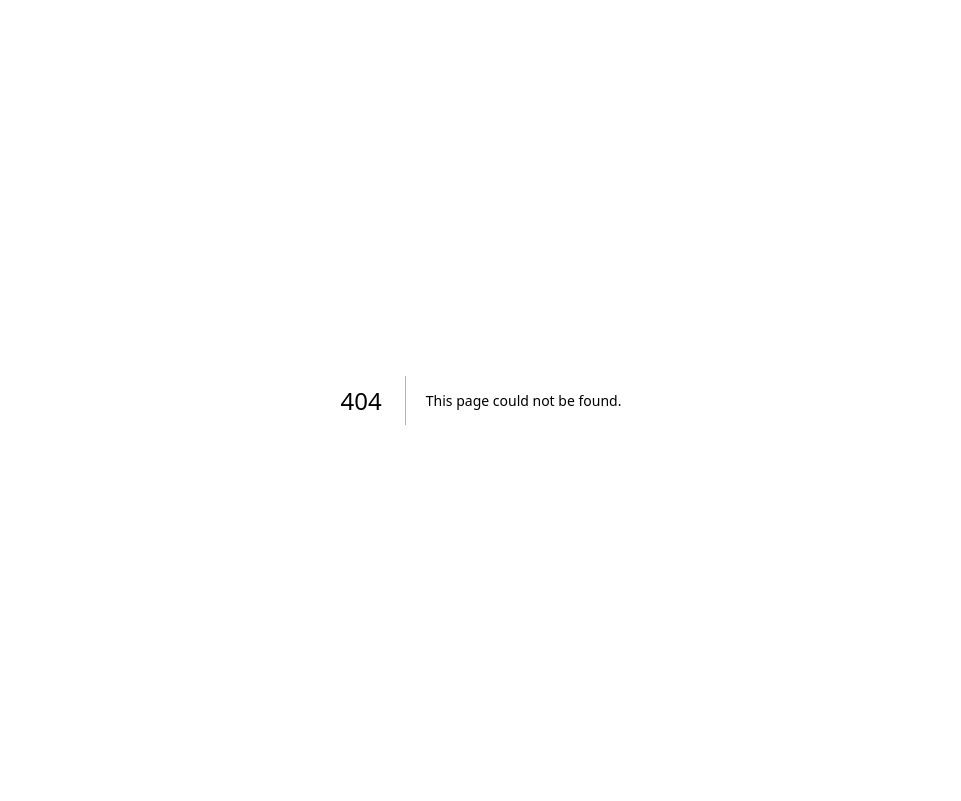
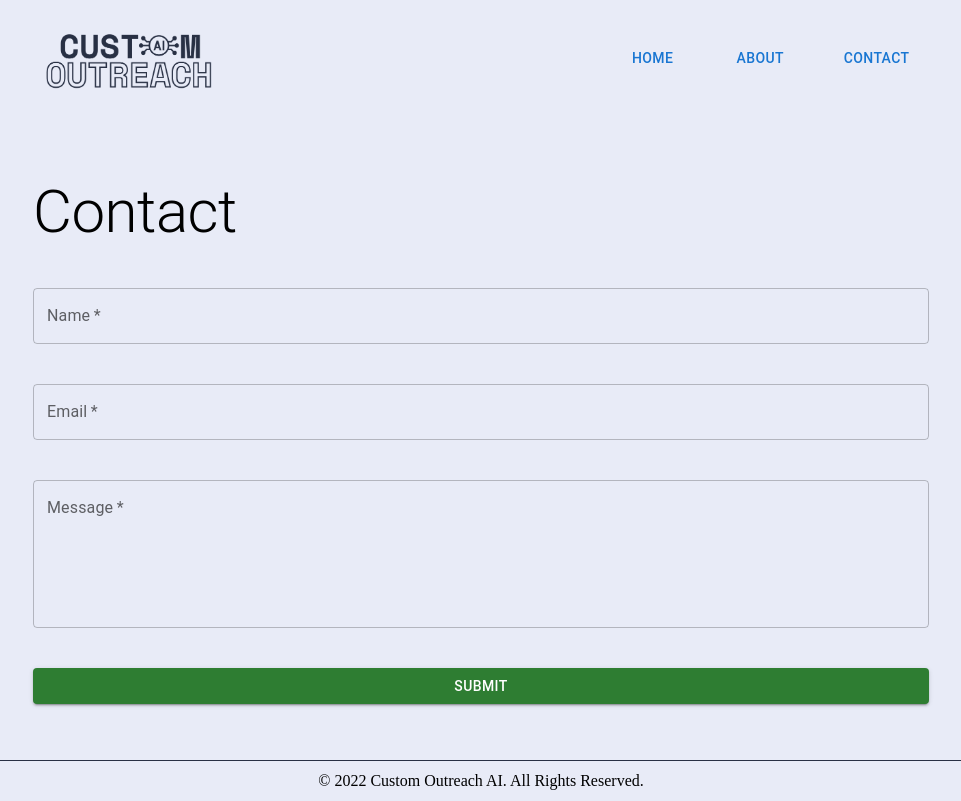
Before and after one commit to ashtilawat23/custom-outreach-generator, a Next.js app: page /contact in a window 1280 px wide. Before the commit this address had no page. Shown: the whole page, without its empty margins (159-1120 px from the left). Built offline with nearby package versions, Linux system fonts and the light colour scheme.

Commit message:
v0.2.0 complete

```diff
--- a/components/footer.js
+++ b/components/footer.js
@@ -1,11 +1,12 @@
 import React from 'react'
 import { Box } from '@mui/system'
+import { Typography } from '@mui/material'
 import styles from '../styles/Footer.module.css'
 
 const Footer = () => {
   return (
    <Box className={styles.container}>
-    <h2>footer</h2>
+    <Typography variant='h8'>© 2022 Custom Outreach AI. All Rights Reserved.</Typography>
    </Box>
   )
 }
--- a/components/header.js
+++ b/components/header.js
@@ -1,7 +1,8 @@
 import React from 'react'
 import styles from '../styles/Header.module.css'
-import { Box, Button } from '@mui/material';
-import Image from 'next/image';
+import { Box, Button } from '@mui/material'
+import Image from 'next/image'
+import Link from 'next/link'
 
 const Header = () => {
   return (
@@ -11,13 +12,19 @@ const Header = () => {
           src='/custom_outreach_ai.png'
           alt='customoutreach.ai'
           fill
-          objectFit='contain'
+          objectFit='cover'
         />
       </Box>
       <Box className={styles.navlinks}>
-        <Button variant='text' className={styles.button}>Home</Button>
-        <Button variant='text' className={styles.button}>About</Button>
-        <Button variant='text' className={styles.button}>Contact</Button>
+        <Link href='/' style={{ textDecoration:'none' }}>
+          <Button variant='text' className={styles.button}>Home</Button>
+        </Link>
+        <Link href='/about' style={{ textDecoration:'none' }}>
+          <Button variant='text' className={styles.button}>About</Button>
+        </Link>
+        <Link href='/contact' style={{ textDecoration:'none' }}>
+          <Button variant='text' className={styles.button}>Contact</Button>
+        </Link>
       </Box>
     </Box>
   )
--- /dev/null
+++ b/pages/api/checkout_sessions.js
@@ -0,0 +1,28 @@
+const stripe = require('stripe')(process.env.STRIPE_SECRET_KEY);
+
+export default async function handler(req, res) {
+  if (req.method === 'POST') {
+    try {
+      // Create Checkout Sessions from body params.
+      const session = await stripe.checkout.sessions.create({
+        line_items: [
+          {
+            // Provide the exact Price ID (for example, pr_1234) of the product you want to sell
+            price: 'price_1MIkfAE3FP494hf6TMs1wPdb',
+            quantity: 1,
+          },
+        ],
+        mode: 'payment',
+        success_url: `${req.headers.origin}/?success=true`,
+        cancel_url: `${req.headers.origin}/?canceled=true`,
+        automatic_tax: {enabled: true},
+      });
+      res.redirect(303, session.url);
+    } catch (err) {
+      res.status(err.statusCode || 500).json(err.message);
+    }
+  } else {
+    res.setHeader('Allow', 'POST');
+    res.status(405).end('Method Not Allowed');
+  }
+}
--- /dev/null
+++ b/pages/contact.js
@@ -0,0 +1,49 @@
+import React from 'react'
+import { Box } from '@mui/system'
+import { Typography, TextField, Button } from '@mui/material'
+import Header from '../components/header'
+import Footer from '../components/footer'
+import styles from '../styles/Contact.module.css'
+
+const Contact = () => {
+  return (
+    <Box sx={{backgroundColor:'#E8EBF7'}}>
+        <Header />
+        <Box className={styles.container}>
+            <Typography variant='h2' sx={{mb:'5vh'}}>Contact</Typography>
+            <TextField
+            hiddenLabel
+            id="filled-normal"
+            label="Name"
+            required
+            color='success'
+            variant="outlined"
+            sx={{mb:'5vh'}}
+            />
+            <TextField
+            hiddenLabel
+            id="filled-normal"
+            label="Email"
+            required
+            color='success'
+            variant="outlined"
+            sx={{mb:'5vh'}}
+            />
+            <TextField
+            id="filled-multiline-flexible"
+            label="Message"
+            multiline
+            required
+            minRows={5}
+            color='success'
+            variant="outlined"
+            sx={{mb:'5vh'}}
+            />
+            <Button variant='contained' color='success'>Submit</Button>
+        </Box>
+        <Footer />
+    </Box>
+  )
+}
+
+export default Contact
--- /dev/null
+++ b/styles/About.module.css
@@ -0,0 +1,7 @@
+.container {
+    padding: 0 12rem;
+    display: flex;
+    height: 80vh;
+    flex-direction: column;
+    justify-content: center;
+}
--- /dev/null
+++ b/styles/Contact.module.css
@@ -0,0 +1,7 @@
+.container {
+    padding: 0 12rem;
+    display: flex;
+    height: 80vh;
+    flex-direction: column;
+    justify-content: center;
+}
--- a/styles/Footer.module.css
+++ b/styles/Footer.module.css
@@ -1,3 +1,7 @@
 .container {
-    height: 10vh;
+    height: 5vh;
+    display: flex;
+    justify-content: center;
+    align-items: center;
+    border-top: 1px solid #283044;
 }
--- a/styles/Generator.module.css
+++ b/styles/Generator.module.css
@@ -5,9 +5,26 @@
 }
 
 .ctatext {
+    padding: 0 2rem;
     width: 50vw;
+    height: 80vh;
+    display: flex;
+    flex-direction: column;
+    justify-content: center;
+    align-items: center;
+}
+
+.text {
+    height: 50vh;
+    display: flex;
+    flex-direction: column;
+    justify-content: center;
 }
 
 .form {
+    padding: 2rem 3rem;
     width: 50vw;
+    display: flex;
+    flex-direction: column;
+    justify-content: space-evenly;
 }
--- a/styles/Header.module.css
+++ b/styles/Header.module.css
@@ -1,9 +1,8 @@
 .container {
-    height: 10vh;
+    height: 15vh;
     display: flex;
     justify-content: space-around;
     align-items: center;
-    border-bottom: 1.5px solid #283044;
 }
 
 .navlinks {
```
Also changed, not shown: components/generator.js (+79 -3 lines), package.json (+5 -2 lines), pages/about.js (added, +31 -0 lines), 2 other files (tests, documents, lock files or other folders).
